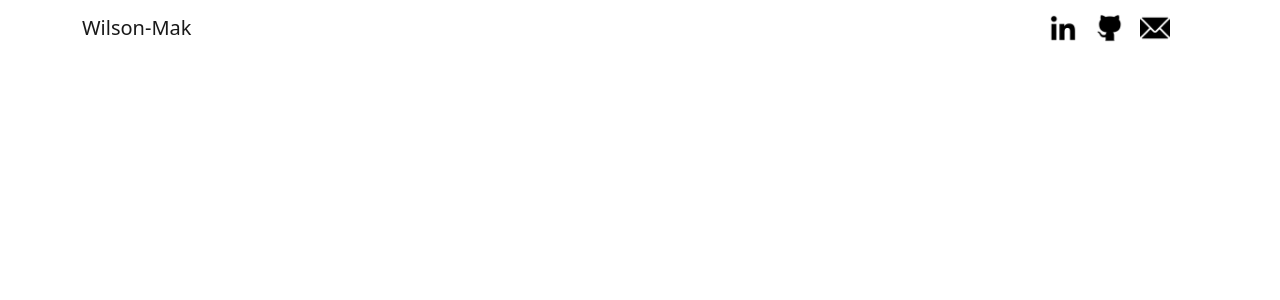
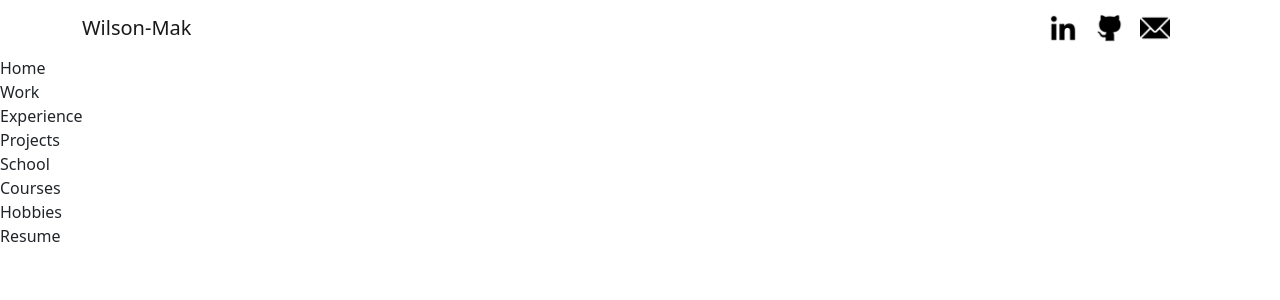
Before and after one commit to wilson-makDev/wilson-mak, a React (Create React App) app: page / in a window 1280 px wide. Shown: the top 300 px of the page. Built offline with nearby package versions, Linux system fonts and the light colour scheme.

Commit message:
Initial Menu Stack setup

```diff
--- a/src/App.tsx
+++ b/src/App.tsx
@@ -7,6 +7,7 @@ function App() {
   return (
     <div>
       <WilsonNavBar></WilsonNavBar>
+      <MenuStack></MenuStack>
     </div>
   );
 }
--- /dev/null
+++ b/src/components/MenuStack.tsx
@@ -0,0 +1,16 @@
+import { Stack } from "react-bootstrap";
+
+const MenuStack = () => {
+
+  const options = ['Home', 'Work', 'Experience', 'Projects', 'School', 'Courses', 'Hobbies', 'Resume'];
+
+  return (
+    <Stack>
+      {options.map((option, i) => {
+        return <div key={i}>{option}</div>
+      })}
+    </Stack>
+  )
+}
+
+export default MenuStack;
```
